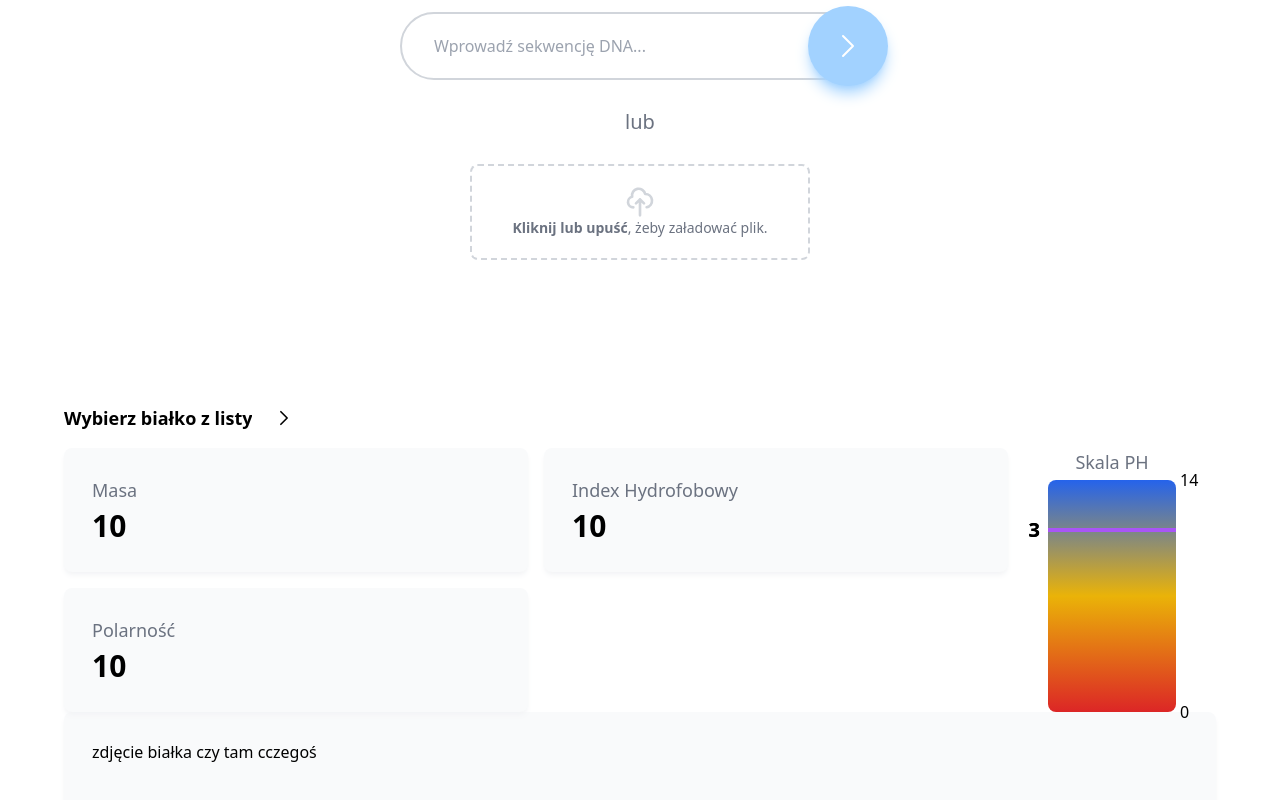
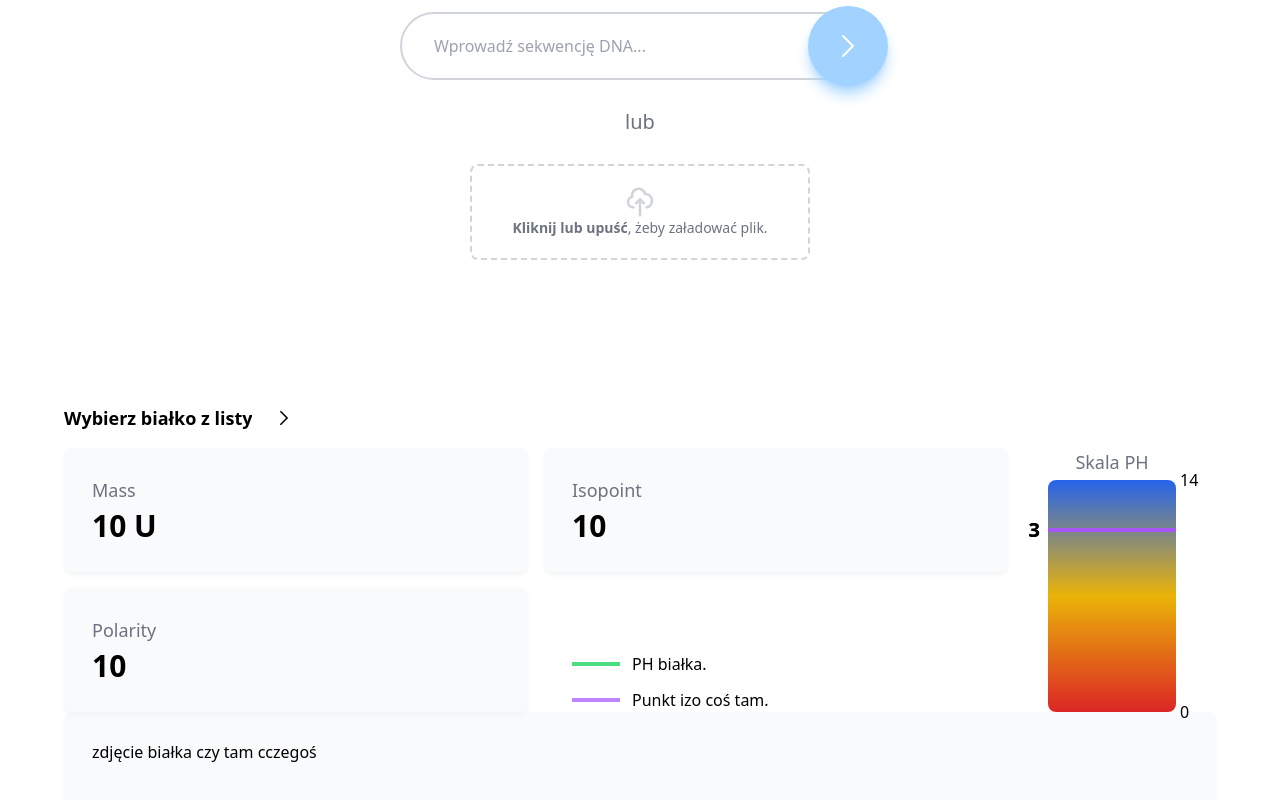
Before and after one commit to bog2n/science-cup, a Next.js app in the folder frontend/: page / in a window 1280 px wide. Shown: the part 388-1188 px from the top of the page. Built offline with nearby package versions, Linux system fonts and the light colour scheme.

Commit message:
Add data fields

```diff
--- a/frontend/components/DataCard.tsx
+++ b/frontend/components/DataCard.tsx
@@ -5,14 +5,25 @@ import Card from "./Card";
 
 interface IProps {
   title?: string;
-  data?: string | number;
+  data?: number;
+  unit?: string;
 }
 
-export default function DataCard({ title = "Heading", data = 10 }: IProps) {
+export default function DataCard({
+  title = "Heading",
+  data = 10,
+  unit,
+}: IProps) {
+  const roundedData = Math.round(data * 100) / 100;
   return (
     <Card>
       <h2 className="text-gray-500 text-lg">{title}</h2>
-      <span className="text-3xl text-black font-bold">{data}</span>
+
+      {unit ? (
+        <span className="text-3xl text-black font-bold">{`${roundedData} ${unit}`}</span>
+      ) : (
+        <span className="text-3xl text-black font-bold">{`${roundedData}`}</span>
+      )}
     </Card>
   );
 }
--- a/frontend/pages/index.tsx
+++ b/frontend/pages/index.tsx
@@ -154,9 +154,20 @@ export default function Home() {
         <div className="flex ">
           {/* Data */}
           <div className="grid grid-cols-2 grid-rows-2 gap-4 flex-grow">
-            <DataCard title="Masa" data="10" />
-            <DataCard title="Index Hydrofobowy" data="10" />
-            <DataCard title="Polarność" data="10" />
+            <DataCard title="Mass" data={currentProtein?.mass} unit="U" />
+            <DataCard title="Isopoint" data={currentProtein?.isopoint} />
+            <DataCard title="Polarity" data={currentProtein?.polarity} />
+            {/* PH chart legend */}
+            <div className="flex flex-col gap-3 justify-end pl-7 pt-7 pr-7">
+              <div className="flex justify-start items-center gap-3">
+                <span className="block h-1 w-12 bg-green-400"></span>{" "}
+                <span>PH białka.</span>
+              </div>
+              <div className="flex justify-start items-center gap-3">
+                <span className="block h-1 w-12 bg-purple-400"></span>{" "}
+                <span>Punkt izo coś tam.</span>
+              </div>
+            </div>
           </div>
           {/* PH chart */}
           <div className="">
```
